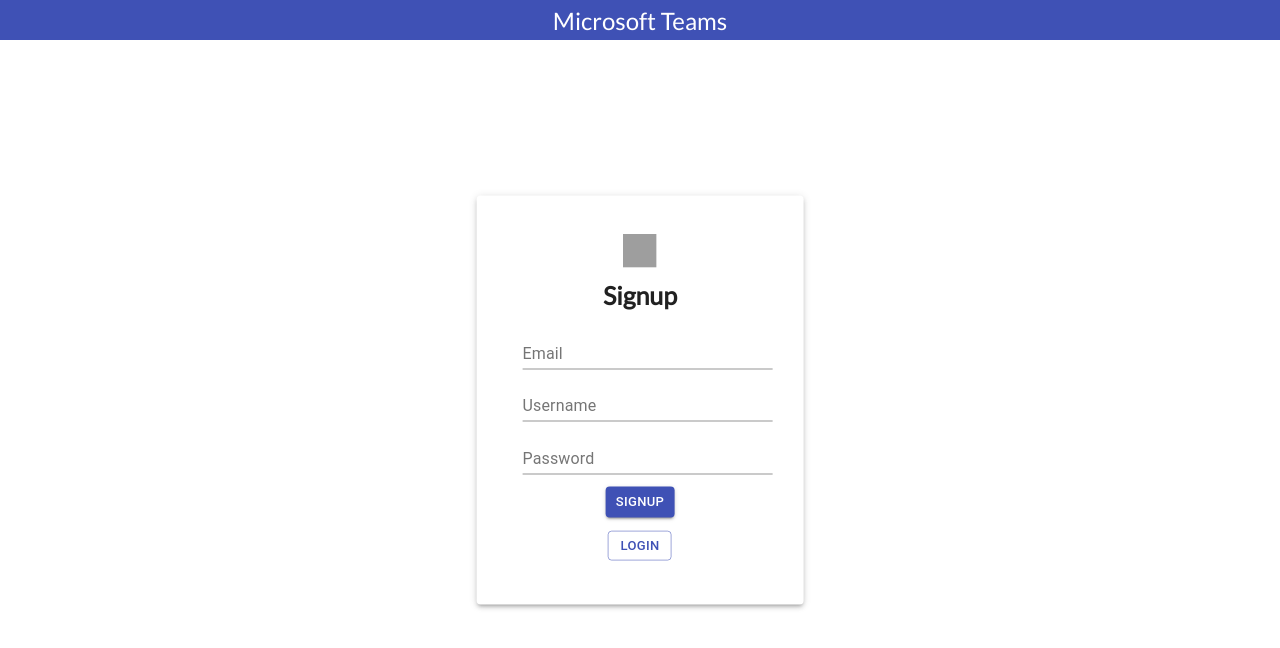
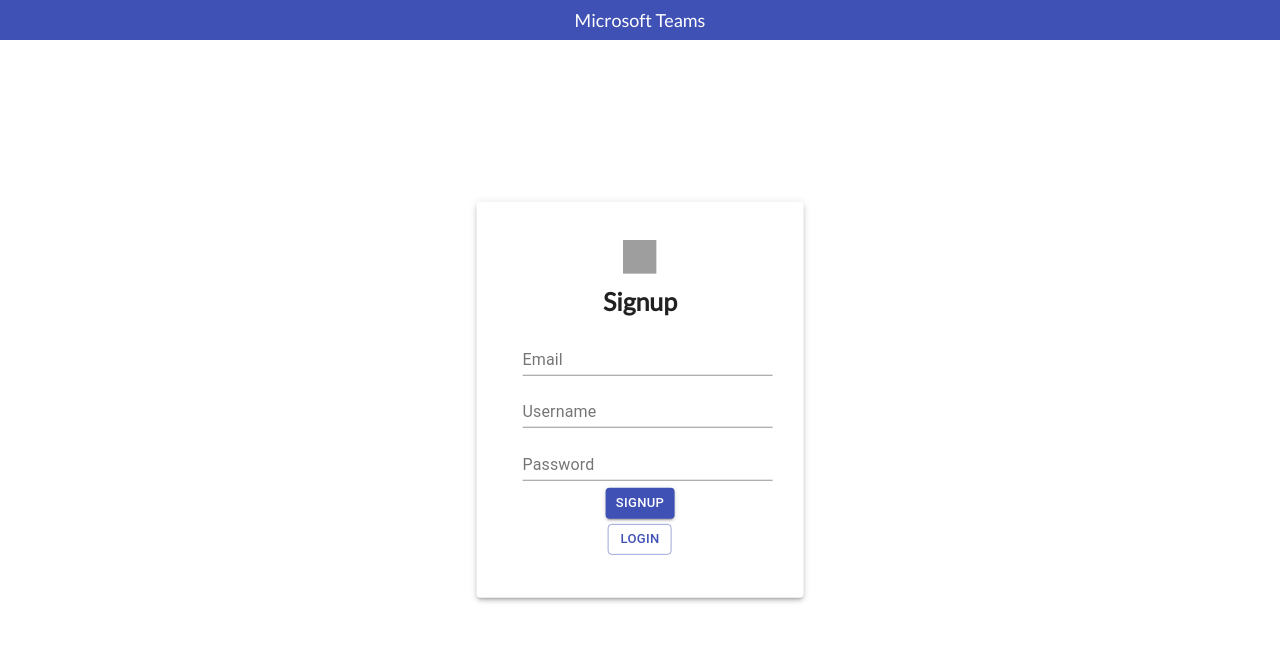
Before and after one commit to nishu91020/Teams-clone, a React (Create React App) app: page / in a window 1280 px wide. Shown: the top 648 px of the page. Built offline with nearby package versions, Linux system fonts and the light colour scheme; no server answers; grey boxes are pictures that could not be loaded.

Commit message:
minor UI changes

```diff
--- a/src/App.js
+++ b/src/App.js
@@ -2,7 +2,7 @@ import './App.css';
 import { useContext, useEffect } from 'react';
 import Signup from './Screens/Signup';
 import Login from './Screens/Login';
-import { Router, Route } from 'react-router-dom';
+import { Router, Route, Switch } from 'react-router-dom';
 import Home from './Screens/Home';
 import VideoChat from './Screens/VideoChat';
 import TextChat from './Screens/TextChat';
@@ -10,6 +10,7 @@ import history from './history';
 import { UserContext } from '../src/Context/AuthContext';
 import CreateRoom from '../src/Screens/CreateRoom';
 import JoinRoom from '../src/Screens/JoinRoom';
+import Header from './Components/Header';
 function App () {
     const { restore } = useContext(UserContext);
     useEffect(() => {
@@ -18,6 +19,8 @@ function App () {
     return (
         <Router history={history}>
             <div>
+                <Header />
+                <Switch>
                     <Route path="/" exact component={Signup} />
                     <Route path="/Login" exact component={Login} />
                     <Route path="/home" exact component={Home} />
@@ -25,6 +28,7 @@ function App () {
                     <Route path="/TextChat" exact component={TextChat} />
                     <Route path="/CreateRoom" exact component={CreateRoom} />
                     <Route path="/JoinRoom" exact component={JoinRoom} />
+                </Switch>
             </div>
         </Router>
     );
--- a/src/Components/Form/BtnForm/index.js
+++ b/src/Components/Form/BtnForm/index.js
@@ -2,7 +2,7 @@ import React from 'react';
 import { Button } from '@material-ui/core';
 const BtnForm = props => {
     return (
-        <div style={{ margin: '5%' }}>
+        <div style={{ margin: '2%' }}>
             <Button size="small" variant="contained" color="primary">
                 {props.content}
             </Button>
--- a/src/Components/Header/styles.css
+++ b/src/Components/Header/styles.css
@@ -8,7 +8,7 @@
     justify-content: center;
     background: #3f51b5;
     font-family: 'Lato', sans-serif;
-    font-size: x-large;
+    font-size: large;
 }
 .btnContainer {
     right: 0;
--- a/src/Screens/CreateRoom/index.js
+++ b/src/Screens/CreateRoom/index.js
@@ -1,7 +1,7 @@
 import React, { useState } from 'react';
 import { Form } from '../../Components/Form';
 import TextField from '@material-ui/core/TextField';
-import Header from '../../Components/Header';
+
 import { makeStyles } from '@material-ui/core';
 
 const useStyles = makeStyles({
@@ -18,7 +18,6 @@ const CreateRoom = () => {
     const [ roomName, , setRoomName ] = useState('');
     return (
         <div>
-            <Header />
             <Form.AuthModal>
                 <img
                     src="https://upload.wikimedia.org/wikipedia/commons/c/c9/Microsoft_Office_Teams_%282018%E2%80%93present%29.svg"
@@ -43,6 +42,7 @@ const CreateRoom = () => {
                     size="small"
                     id="outlined-basic"
                 />
+                <Form.BtnForm content="Create" />
             </Form.AuthModal>
         </div>
     );
--- a/src/Screens/Home/index.js
+++ b/src/Screens/Home/index.js
@@ -1,5 +1,5 @@
 import React, { useContext, useEffect } from 'react';
-import Header from '../../Components/Header';
+
 import IconCard from '../../Components/IconCard';
 import './styles.css';
 import history from '../../history';
@@ -17,7 +17,6 @@ const Home = () => {
     };
     return state.user ? (
         <div>
-            <Header />
             <div style={{ textAlign: 'center' }}>
                 <h1>Hello {state.user.displayName} !</h1>
                 <h3>Welcome to Microsoft Teams</h3>
--- a/src/Screens/JoinRoom/index.js
+++ b/src/Screens/JoinRoom/index.js
@@ -1,6 +1,5 @@
 import React from 'react';
 import TextField from '@material-ui/core/TextField';
-import Header from '../../Components/Header';
 import { Form } from '../../Components/Form';
 import { makeStyles } from '@material-ui/core';
 const useStyles = makeStyles({
@@ -14,7 +13,6 @@ const JoinRoom = () => {
     const classes = useStyles();
     return (
         <div>
-            <Header />
             <Form.AuthModal>
                 <img
                     src="https://upload.wikimedia.org/wikipedia/commons/c/c9/Microsoft_Office_Teams_%282018%E2%80%93present%29.svg"
@@ -26,6 +24,7 @@ const JoinRoom = () => {
                 <TextField label="Name" className={classes.input} type="text" id="outlined-basic" />
                 <TextField label="Passcode" className={classes.input} type="text" id="outlined-basic" />
                 <TextField label="Room Name" className={classes.input} type="text" id="outlined-basic" />
+                <Form.BtnForm content="Join" />
             </Form.AuthModal>
         </div>
     );
--- a/src/Screens/Login/index.js
+++ b/src/Screens/Login/index.js
@@ -1,5 +1,5 @@
 import React, { useState, useContext, useEffect } from 'react';
-import Header from '../../Components/Header';
+
 import { Form } from '../../Components/Form';
 import { Link, Route } from 'react-router-dom';
 import './styles.css';
@@ -34,7 +34,6 @@ const Login = () => {
     };
     return (
         <div className="container">
-            <Header />
             <Form.AuthModal>
                 <img
                     src="https://upload.wikimedia.org/wikipedia/commons/c/c9/Microsoft_Office_Teams_%282018%E2%80%93present%29.svg"
--- a/src/Screens/Signup/index.js
+++ b/src/Screens/Signup/index.js
@@ -1,5 +1,4 @@
 import React, { useState, useEffect, useContext } from 'react';
-import Header from '../../Components/Header';
 import { Form } from '../../Components/Form';
 import { Link } from 'react-router-dom';
 import { UserContext } from '../../Context/AuthContext';
@@ -34,7 +33,6 @@ const Signup = () => {
     });
     return (
         <div className="container">
-            <Header />
             <Form.AuthModal className="card">
                 <img
                     src="https://upload.wikimedia.org/wikipedia/commons/c/c9/Microsoft_Office_Teams_%282018%E2%80%93present%29.svg"
--- a/src/Screens/TextChat/index.js
+++ b/src/Screens/TextChat/index.js
@@ -1,11 +1,7 @@
 import React from 'react';
-import Header from '../../Components/Header';
+
 const TextChat = () => {
-    return (
-        <div>
-            <Header />
-        </div>
-    );
+    return <div />;
 };
 
 export default TextChat;
--- a/src/Screens/VideoChat/index.js
+++ b/src/Screens/VideoChat/index.js
@@ -1,5 +1,4 @@
 import React from 'react';
-import Header from '../../Components/Header';
 import { Form } from '../../Components/Form';
 import './styles.css';
 import history from '../../history';
@@ -12,8 +11,6 @@ const VideoChat = () => {
     };
     return (
         <div>
-            <Header />
-
             <div className="image">
                 <img
                     src="https://d57439wlqx3vo.cloudfront.net/iblock/5d5/5d56f403033e04db25c5d3bb04e9639f/20f9a94927a2d8b4400129b2c12651b6.jpg"
@@ -23,10 +20,10 @@ const VideoChat = () => {
             </div>
             <div>
                 <div onClick={create} className="btnGroup">
-                    <Form.BtnOutline content="Create a room" />
+                    <Form.BtnForm content="Create a room" />
                 </div>
                 <div onClick={join} className="btnGroup">
-                    <Form.BtnOutline content="Join a room" />
+                    <Form.BtnForm content="Join a room" />
                 </div>
             </div>
         </div>
```
Lines whose indentation alone changed are shown as unchanged.
